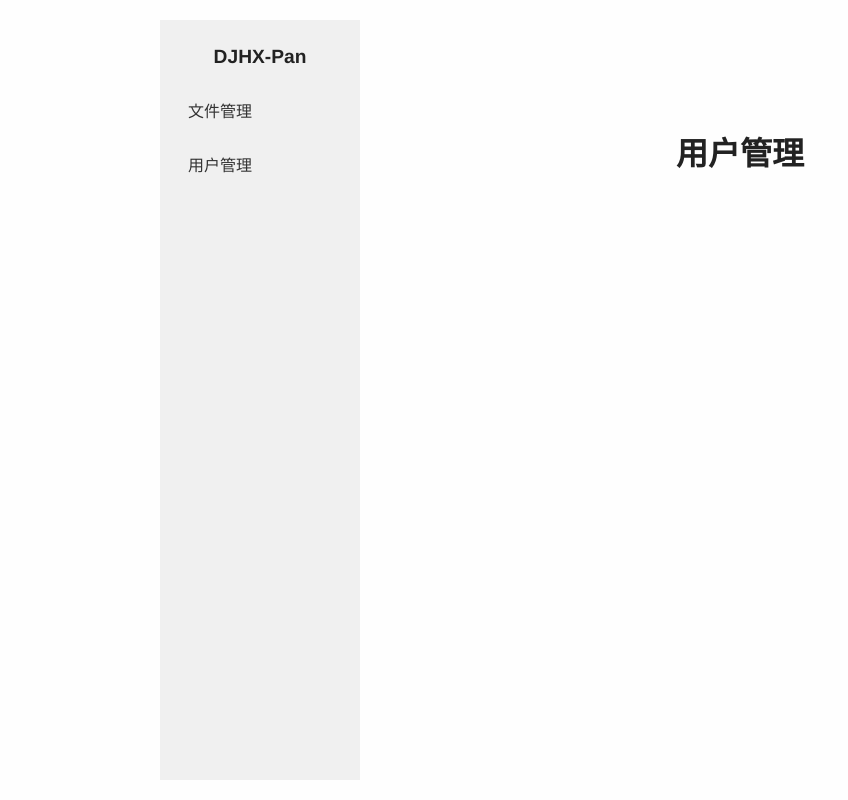
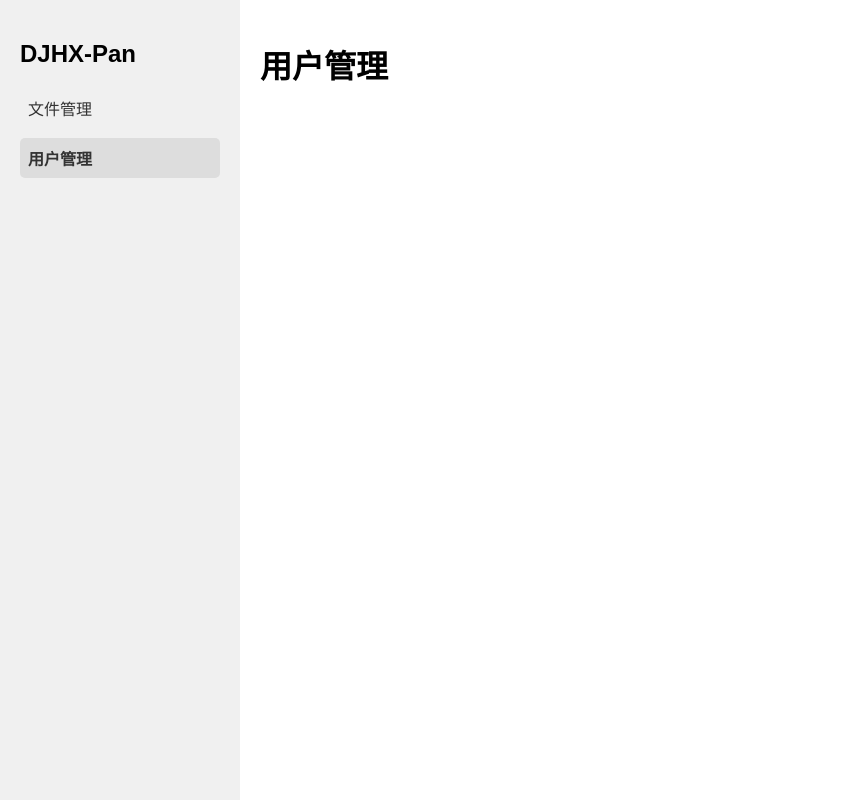
Before and after one commit to Koril33/djhx-pan, a Flask app: page /user/page in a window 1280 px wide. Shown: the whole page, without its empty margins (0-848 px from the left). Run offline with Flask 3, Linux system fonts and the light colour scheme.

Commit message:
fix: dashboard 侧边栏选中高亮 bug

```diff
--- a/src/djhx_pan/templates/dashboard.html
+++ b/src/djhx_pan/templates/dashboard.html
@@ -11,10 +11,10 @@
         <h2>DJHX-Pan</h2>
         <ul>
             <li>
-                <a href="{{ url_for('file.file_page') }}" {% if request.endpoint == '/file' %}class="active"{% endif %}>文件管理</a>
+                <a href="{{ url_for('file.file_page') }}" {% if request.endpoint == 'file.file_page' %}class="active"{% endif %}>文件管理</a>
             </li>
             <li>
-                <a href="{{ url_for('user.page') }}" {% if request.endpoint == '/user/page' %}class="active"{% endif %}>用户管理</a>
+                <a href="{{ url_for('user.page') }}" {% if request.endpoint == 'user.page' %}class="active"{% endif %}>用户管理</a>
             </li>
         </ul>
     </div>
--- a/src/djhx_pan/templates/user.html
+++ b/src/djhx_pan/templates/user.html
@@ -1,7 +1,5 @@
 {% extends "dashboard.html" %}
-{% block head %}
-    <link rel="stylesheet" href="{{ url_for('static', filename='css/style.css') }}">
-{% endblock %}
+{% block head %}{% endblock %}
 {% block title %}用户管理{% endblock %}
 
 {% block content %}
```
